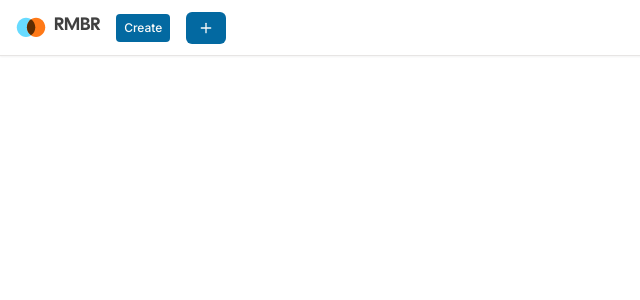
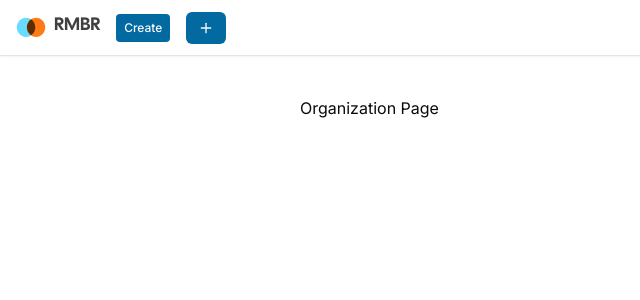
Before and after one commit to neilsen-ngoi/trello-board, a Next.js app: page /organization/1 in a window 1280 px wide. Shown: the top 300 px of the page, without its empty margins (0-640 px from the left). Built offline with nearby package versions, Linux system fonts and the light colour scheme; no server answers.

Commit message:
usehook-ts

```diff
--- /dev/null
+++ b/app/(platform)/(dashboard)/organization/[organizationId]/_components/org-control.tsx
@@ -0,0 +1,21 @@
+'use client'
+
+import { useEffect } from 'react'
+import { useParams } from 'next/navigation'
+import { useOrganizationList } from '@clerk/nextjs'
+
+const OrgControl = () => {
+  const params = useParams()
+  const { setActive } = useOrganizationList()
+
+  useEffect(() => {
+    if (!setActive) return
+    setActive({
+      organization: params.organizationId as string,
+    })
+  }, [setActive, params.organizationId])
+
+  return null
+}
+
+export default OrgControl
--- /dev/null
+++ b/app/(platform)/(dashboard)/organization/[organizationId]/layout.tsx
@@ -0,0 +1,12 @@
+import OrgControl from './_components/org-control'
+
+const OrganizationIdLayout = ({ children }: { children: React.ReactNode }) => {
+  return (
+    <>
+      <OrgControl />
+      {children}
+    </>
+  )
+}
+
+export default OrganizationIdLayout
--- /dev/null
+++ b/app/(platform)/(dashboard)/organization/layout.tsx
@@ -0,0 +1,12 @@
+const OrganizationLayout = ({ children }: { children: React.ReactNode }) => {
+  return (
+    <main className=" pt-20 md:pt-24 px-4 max-w-6xl 2xl-mx-auto">
+      <div className=" flex gap-x-7">
+        <div className=" w-64 shrink-0 hidden md:block">{/* sidebar */}</div>
+        {children}
+      </div>
+    </main>
+  )
+}
+
+export default OrganizationLayout
--- a/package.json
+++ b/package.json
@@ -19,7 +19,8 @@
     "react": "^18",
     "react-dom": "^18",
     "tailwind-merge": "^2.0.0",
-    "tailwindcss-animate": "^1.0.7"
+    "tailwindcss-animate": "^1.0.7",
+    "usehooks-ts": "^2.9.1"
   },
   "devDependencies": {
     "@types/node": "^20",
```
Also changed, not shown: 1 other file (tests, documents, lock files or other folders).
